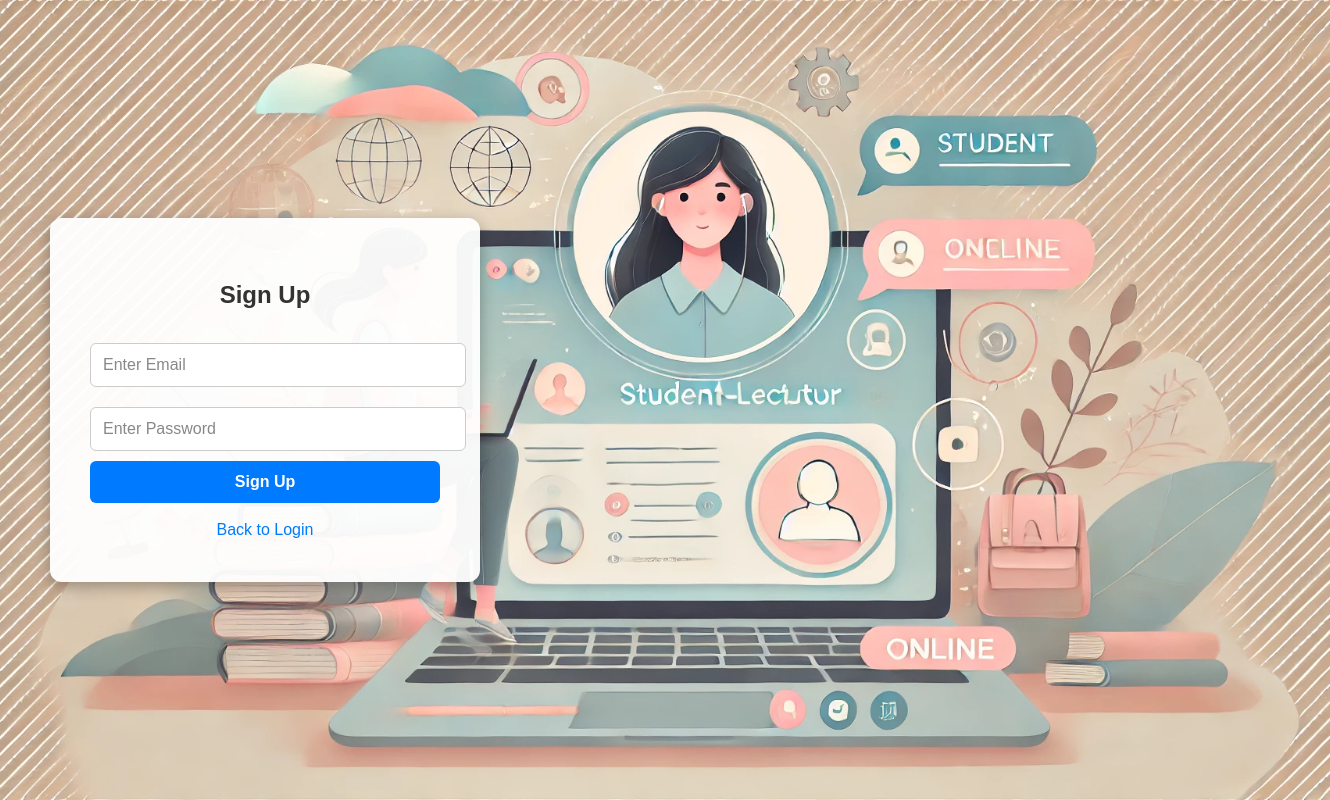
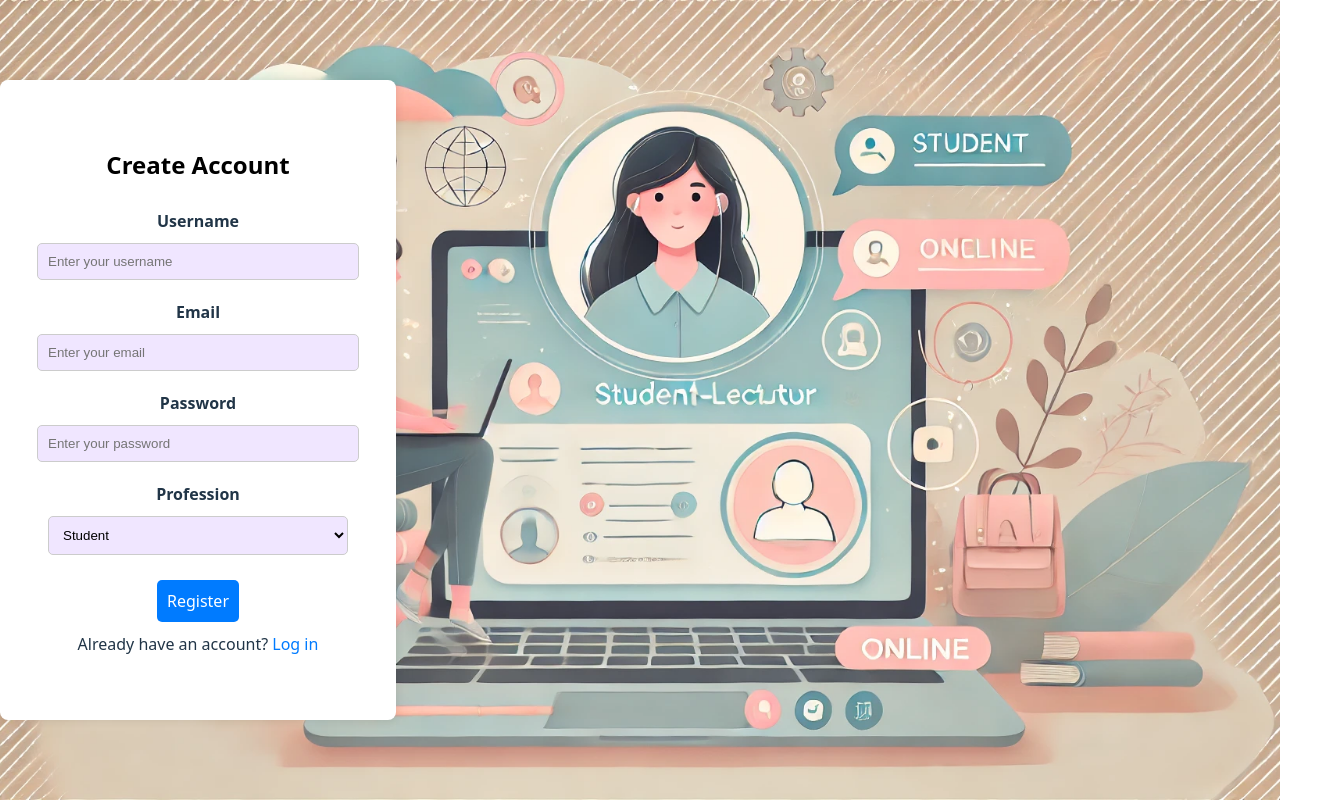
Before and after one commit to Kaviee31/review, a React (Vite) app: page /signup in a window 1280 px wide. Shown: the whole page, 1330 px wide, since content can reach past the window. Built offline with nearby package versions, Linux system fonts and the light colour scheme.

Commit message:
added teacher and student page

```diff
--- a/src/App.jsx
+++ b/src/App.jsx
@@ -1,6 +1,8 @@
 import { BrowserRouter as Router, Route, Routes } from "react-router-dom";
 import Login from "./components/Login";
 import Signup from "./components/Signup";
+import TeacherDashboard from "./components/TeacherDashboard";
+import StudentDashboard from "./components/StudentDashboard";
 
 function App() {
   return (
@@ -8,6 +10,8 @@
       <Routes>
         <Route path="/" element={<Login />} />
         <Route path="/signup" element={<Signup />} />
+        <Route path="/teacher-dashboard" element={<TeacherDashboard />} />
+        <Route path="/student-dashboard" element={<StudentDashboard />} />
       </Routes>
     </Router>
   );
--- a/src/components/Login.jsx
+++ b/src/components/Login.jsx
@@ -1,36 +1,73 @@
 import { useState } from "react";
 import { signInWithEmailAndPassword } from "firebase/auth";
-import { auth } from "../firebase";
-import { Link } from "react-router-dom";
+import { auth, db, doc, getDoc } from "../firebase";
+import { Link, useNavigate } from "react-router-dom";
 import "../App.css"
 
 function Login() {
   const [email, setEmail] = useState("");
   const [password, setPassword] = useState("");
-  const [error, setError] = useState("");
+  const navigate = useNavigate();
 
   const handleLogin = async (e) => {
     e.preventDefault();
     try {
       const userCredential = await signInWithEmailAndPassword(auth, email, password);
-      console.log("User Logged In:", userCredential.user);
-      alert("Login Successful!");
+      const user = userCredential.user;
+
+      // Fetch user profession from Firestore
+      const userDoc = await getDoc(doc(db, "users", user.uid));
+      console.log("Firestore response:", userDoc.exists(), userDoc.data());
+      if (userDoc.exists()) {
+        const userData = userDoc.data();
+        console.log("User data:", userData);
+
+        // Redirect based on profession
+        if (userData.profession === "Teacher") {
+          navigate("/teacher-dashboard");
+        } else {
+          navigate("/student-dashboard");
+        }
+      } else {
+        alert("User data not found.");
+      }
     } catch (error) {
-      console.error("Login Error:", error.code, error.message);
-      alert(`Login Failed: ${error.message}`);
+      console.error("Login error:", error);
+      alert(error.message);
     }
   };
+
   return (
-    <div className="app-container">
-      <div className="login-form">
-        <h2>Login</h2>
-        {error && <p style={{ color: "red" }}>{error}</p>}
-        <input type="email" placeholder="Email" onChange={(e) => setEmail(e.target.value)} />
-        <input type="password" placeholder="Password" onChange={(e) => setPassword(e.target.value)} />
-        <button onClick={handleLogin}>Login</button>
+    <div className="signup-container">
+      <form className="signup-form" onSubmit={handleLogin}>
+        <h2 style={{ color: "black" }}>Log In</h2>
 
-        <Link to="/signup">New user? Signup</Link>
-      </div>
+        <label>Email</label>
+        <input
+          type="email"
+          placeholder="Enter your email"
+          value={email}
+          onChange={(e) => setEmail(e.target.value)}
+          required
+          style={{ backgroundColor: "#f0e6ff" }}
+        />
+
+        <label>Password</label>
+        <input
+          type="password"
+          placeholder="Enter your password"
+          value={password}
+          onChange={(e) => setPassword(e.target.value)}
+          required
+          style={{ backgroundColor: "#f0e6ff" }}
+        />
+
+        <button type="submit">Login</button>
+
+        <p>
+          Don't have an account? <Link to="/signup">Sign up</Link>
+        </p>
+      </form>
     </div>
   );
 }
--- a/src/components/Sign.css
+++ b/src/components/Sign.css
@@ -1,5 +1,5 @@
 /* Container for the Signup Page */
-.app-container {
+.signup-container {
   background-image: url("../assets/background.webp"); /* Move up one folder */
   background-size: cover;
   background-position: center;
@@ -9,86 +9,72 @@
   display: flex;
   align-items: center;
   justify-content: start;
+
 }
 
+/* .signup-container {
+  display: flex;
+  justify-content: center;
+  align-items: center;
+  height: 100vh;
+  background-color: #f4f4f4;
+} */
 
-  /* Signup Form */
 .signup-form {
-    background: rgba(255, 255, 255, 0.95);
-    padding: 40px;
-    border-radius: 12px;
-    box-shadow: 0 5px 15px rgba(0, 0, 0, 0.3);
-    max-width: 350px;
-    width: 100%;
+  background: white;
+  padding: 3rem;
+  border-radius: 8px;
+  box-shadow: 0 0 10px rgba(0, 0, 0, 0.1);
+  display: flex;
+  flex-direction: column;
+  justify-content: center;
+  align-items: center;
+  width: 300px;
 
-    text-align: center;
-    font-family: "Poppins", sans-serif;
 }
 
-  /* Form Title */
 .signup-form h2 {
-    font-size: 24px;
-    margin-bottom: 20px;
-    color: #333;
-  }
-
-  /* Input Fields */
-  .signup-form input {
-    width: 100%;
-    padding: 12px;
-    margin: 10px 0;
-    border: 1px solid #ccc;
-    border-radius: 6px;
-    font-size: 16px;
-    background-color: white;
+  text-align: center;
+  margin-bottom: 1rem;
   color: black;
 }
 
-  /* Input Placeholder */
-  .signup-form input::placeholder {
-    color: #888;
+.signup-form label {
+  font-weight: bold;
+  margin-top: 10px;
 }
 
-  /* Focus Effect */
-  .signup-form input:focus {
-    outline: 2px solid #007bff;
-    border-color: #007bff;
+.signup-form input,
+.signup-form select {
+  width: 100%;
+  padding: 10px;
+  margin: 10px 0;
+  border: 1px solid #ccc;
+  border-radius: 5px;
+  background-color: white; /* Fixes black input field */
+  color: black; /* Ensures text is visible */
 }
 
-  /* Signup Button */
 .signup-form button {
-    width: 100%;
-    padding: 12px;
-    background: #007bff;
+  background-color: #007bff;
   color: white;
+  padding: 10px;
   border: none;
-    border-radius: 6px;
-    font-size: 16px;
-    font-weight: bold;
+  border-radius: 5px;
   cursor: pointer;
-    transition: background 0.3s ease;
+  margin-top: 15px;
 }
 
 .signup-form button:hover {
-    background: #0056b3;
+  background-color: #0056b3;
 }
 
-  /* Error Message */
 .signup-form p {
-    color: red;
-    font-size: 14px;
-    margin-bottom: 10px;
+  text-align: center;
+  margin-top: 10px;
 }
 
-  /* Back to Login Link */
 .signup-form a {
-    display: block;
-    margin-top: 15px;
   color: #007bff;
   text-decoration: none;
-    font-weight: 500;
 }
-
-  .signup-form a:hover {
-    text-decoration: underline;
-  }
--- a/src/components/Signup.jsx
+++ b/src/components/Signup.jsx
@@ -1,44 +1,95 @@
+import { Link, useNavigate } from "react-router-dom";
 import { useState } from "react";
+import { auth, db } from "../firebase";
 import { createUserWithEmailAndPassword } from "firebase/auth";
-import { auth } from "../firebase";
-import { Link } from "react-router-dom";
+import { setDoc, doc } from "firebase/firestore";
 import "./Sign.css";
-import backgroundImage from "../assets/background.webp"; // Import the image
-
 
 function Signup() {
+  const [username, setUsername] = useState("");
   const [email, setEmail] = useState("");
   const [password, setPassword] = useState("");
-  const [error, setError] = useState("");
+  const [profession, setProfession] = useState("Student");
+  const navigate = useNavigate();
 
-  const handleSignup = async (e) => {
+  const professions = ["Student", "Teacher"];
+
+  const handleSubmit = async (e) => {
     e.preventDefault();
     try {
-      await createUserWithEmailAndPassword(auth, email, password);
-      alert("Signup Successful!");
+      const userCredential = await createUserWithEmailAndPassword(auth, email, password);
+      const user = userCredential.user;
+
+      console.log("User created:", user);
+
+      await setDoc(doc(db, "users", user.uid), {
+        username,
+        email,
+        profession,
+      });
+
+      alert("User registered successfully!");
+      navigate("/login", { replace: true });
     } catch (error) {
-      setError(error.message);
+      console.error("Error signing up:", error);
+      alert(error.message);
     }
   };
 
   return (
-    <div className="app-container">
-      <div className="signup-form">
-        <h2>Sign Up</h2>
-        {error && <p className="error-message">{error}</p>}
+    <div className="signup-container">
+      <form className="signup-form" onSubmit={handleSubmit}>
+        <h2 style={{ color: "black" }}>Create Account</h2>
+
+        <label>Username</label>
+        <input
+          type="text"
+          placeholder="Enter your username"
+          value={username}
+          onChange={(e) => setUsername(e.target.value)}
+          required
+          style={{ backgroundColor: "#f0e6ff" }}
+        />
+
+        <label>Email</label>
         <input
           type="email"
-          placeholder="Enter Email"
+          placeholder="Enter your email"
+          value={email}
           onChange={(e) => setEmail(e.target.value)}
+          required
+          style={{ backgroundColor: "#f0e6ff" }}
         />
+
+        <label>Password</label>
         <input
           type="password"
-          placeholder="Enter Password"
+          placeholder="Enter your password"
+          value={password}
           onChange={(e) => setPassword(e.target.value)}
+          required
+          style={{ backgroundColor: "#f0e6ff" }}
         />
-        <button onClick={handleSignup}>Sign Up</button>
-        <Link to="/">Back to Login</Link>
-      </div>
+
+        <label>Profession</label>
+        <select
+          value={profession}
+          onChange={(e) => setProfession(e.target.value)}
+          style={{ backgroundColor: "#f0e6ff" }}
+        >
+          {professions.map((prof) => (
+            <option key={prof} value={prof}>
+              {prof}
+            </option>
+          ))}
+        </select>
+
+        <button type="submit">Register</button>
+
+        <p>
+          Already have an account? <Link to="/">Log in</Link>
+        </p>
+      </form>
     </div>
   );
 }
--- /dev/null
+++ b/src/components/StudentDashboard.jsx
@@ -0,0 +1,11 @@
+import React from 'react'
+
+function StudentDashboard() {
+  return (
+    <div>
+     <h1>Welcome, Student!</h1>;
+    </div>
+  )
+}
+
+export default StudentDashboard
--- /dev/null
+++ b/src/components/TeacherDashboard.jsx
@@ -0,0 +1,12 @@
+import React from 'react'
+
+function TeacherDashboard() {
+  return (
+    <div>
+        <h1>Welcome, Teacher!</h1>;
+
+    </div>
+  )
+}
+
+export default TeacherDashboard
--- a/src/firebase.js
+++ b/src/firebase.js
@@ -1,5 +1,6 @@
 import { initializeApp } from "firebase/app";
-import { getAuth, GoogleAuthProvider } from "firebase/auth";
+import { getAuth, createUserWithEmailAndPassword, signInWithEmailAndPassword } from "firebase/auth";
+import { getFirestore, doc, setDoc, getDoc } from "firebase/firestore";
 
 const firebaseConfig = {
   apiKey: "AIzaSyCzr9NLODmhLq-lEbKj3ankOEJ9oXSi5EY",
@@ -13,5 +14,7 @@
 // Initialize Firebase
 
 const app = initializeApp(firebaseConfig);
-export const auth = getAuth(app);
-export const googleProvider = new GoogleAuthProvider();
+const auth = getAuth(app);
+const db = getFirestore(app);
+
+export { auth, db, createUserWithEmailAndPassword, signInWithEmailAndPassword, doc, setDoc, getDoc };
```
Lines whose indentation alone changed are shown as unchanged.
